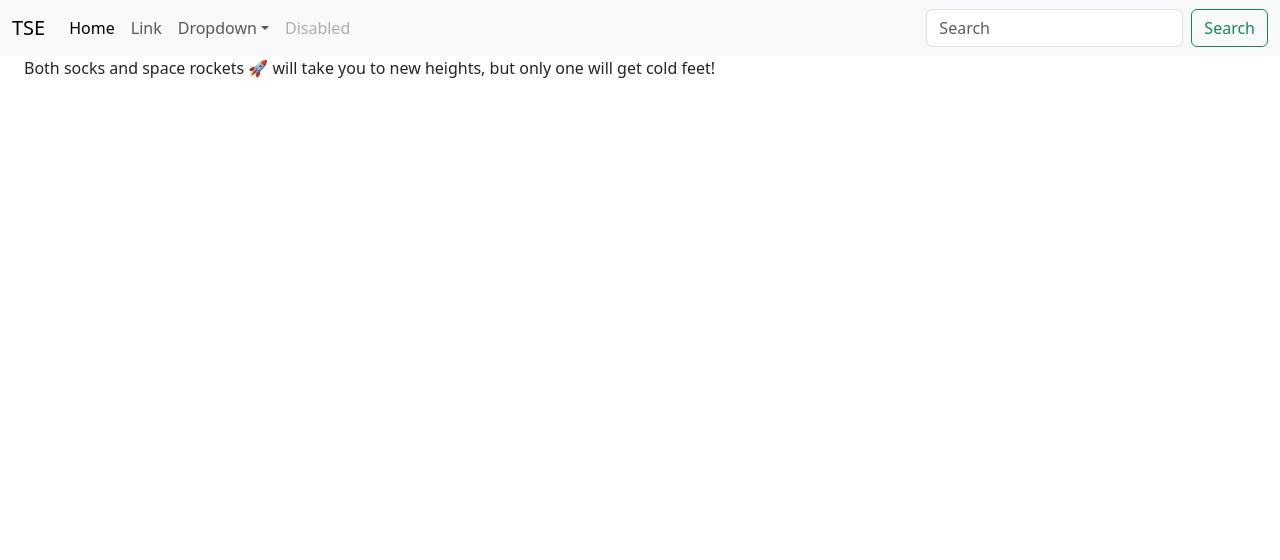
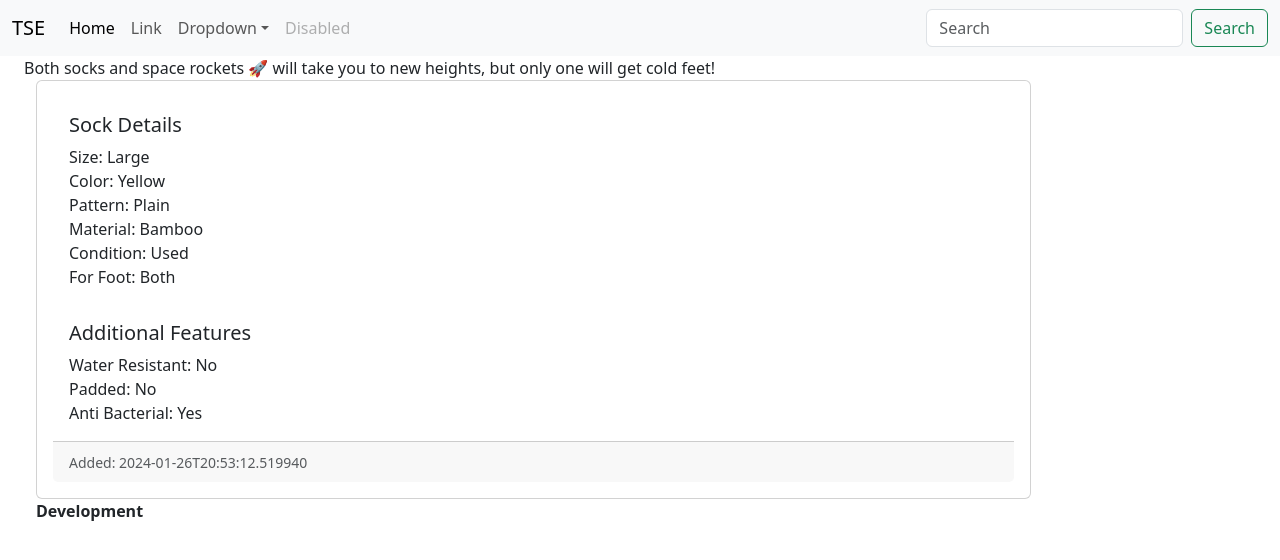
Before and after one commit to GraceTao/the-sock-exchange, a React (Vite) app in the folder react/: page / in a window 1280 px wide. Shown: the top 560 px of the page. Built offline with nearby package versions, Linux system fonts and the light colour scheme.

Commit message:
converted a few HTML blocks into React components

```diff
--- a/react/src/App.jsx
+++ b/react/src/App.jsx
@@ -1,3 +1,8 @@
+import sock_data from './assets/sock.json';
+import Sock from './components/Sock';
+import Footer from './components/Footer';
+import Search from './components/Search';
+
 function App() {
 
   return (
@@ -31,10 +36,7 @@
                 <a className="nav-link disabled" aria-disabled="true">Disabled</a>
               </li>
             </ul>
-            <form className="d-flex" role="search">
-              <input className="form-control me-2" type="search" placeholder="Search" aria-label="Search" />
-              <button className="btn btn-outline-success" type="submit">Search</button>
-            </form>
+            <Search />
           </div>
         </div>
       </nav>
@@ -43,7 +45,10 @@
         <div className="container-fluid">
           <div className="row">
             Both socks and space rockets 🚀 will take you to new heights, but only one will get cold feet!
-            <div className="card-container"></div>
+            <div className="card-container">
+              <Sock data={sock_data}/>
+            </div>
+            <Footer environment="Development" />
           </div>
         </div>
       </main>
--- /dev/null
+++ b/react/src/assets/sock.json
@@ -0,0 +1,16 @@
+{
+    "sockDetails": {
+        "size": "Large",
+        "color": "Yellow",
+        "pattern": "Plain",
+        "material": "Bamboo",
+        "condition": "Used",
+        "forFoot": "Both"
+    },
+    "additionalFeatures": {
+        "waterResistant": false,
+        "padded": false,
+        "antiBacterial": true
+    },
+    "addedTimestamp": "2024-01-26T20:53:12.519940"
+}
--- /dev/null
+++ b/react/src/components/Footer.jsx
@@ -0,0 +1,7 @@
+export default function Footer(props) {
+    return (
+        <footer clasName="text-muted">
+            <div><strong>{props.environment}</strong></div>
+        </footer>
+    )
+}
--- /dev/null
+++ b/react/src/components/Search.jsx
@@ -0,0 +1,15 @@
+export default function Search() {
+  return (
+    <form className="d-flex" role="search">
+      <input
+        className="form-control me-2"
+        type="search"
+        placeholder="Search"
+        aria-label="Search"
+      />
+      <button className="btn btn-outline-success" type="submit">
+        Search
+      </button>
+    </form>
+  );
+}
--- /dev/null
+++ b/react/src/components/Sock.jsx
@@ -0,0 +1,28 @@
+import React from 'react';
+
+const Sock = (prop) => {
+    return (
+        <div className="card">
+            <div className="card-body">
+                <h5 className="card-title">Sock Details</h5>
+                <div className="card-text">Size: {prop.data.sockDetails.size}</div>
+                <div className="card-text">Color: {prop.data.sockDetails.color}</div>
+                <div className="card-text">Pattern: {prop.data.sockDetails.pattern}</div>
+                <div className="card-text">Material: {prop.data.sockDetails.material}</div>
+                <div className="card-text">Condition: {prop.data.sockDetails.condition}</div>
+                <div className="card-text">For Foot: {prop.data.sockDetails.forFoot}</div>
+            </div>
+            <div className="card-body">
+                <h5 className="card-title">Additional Features</h5>
+                <div className="card-text">Water Resistant: {prop.data.additionalFeatures.waterResistant ? "Yes" : "No"}</div>
+                <div className="card-text">Padded: {prop.data.additionalFeatures.padded ? "Yes" : "No"}</div>
+                <div className="card-text">Anti Bacterial: {prop.data.additionalFeatures.antiBacterial ? "Yes" : "No"}</div>
+            </div>
+            <div className="card-footer">
+                <small className="text-muted">Added: {prop.data.addedTimestamp}</small>
+            </div>
+        </div>
+    );
+};
+
+export default Sock;
```
